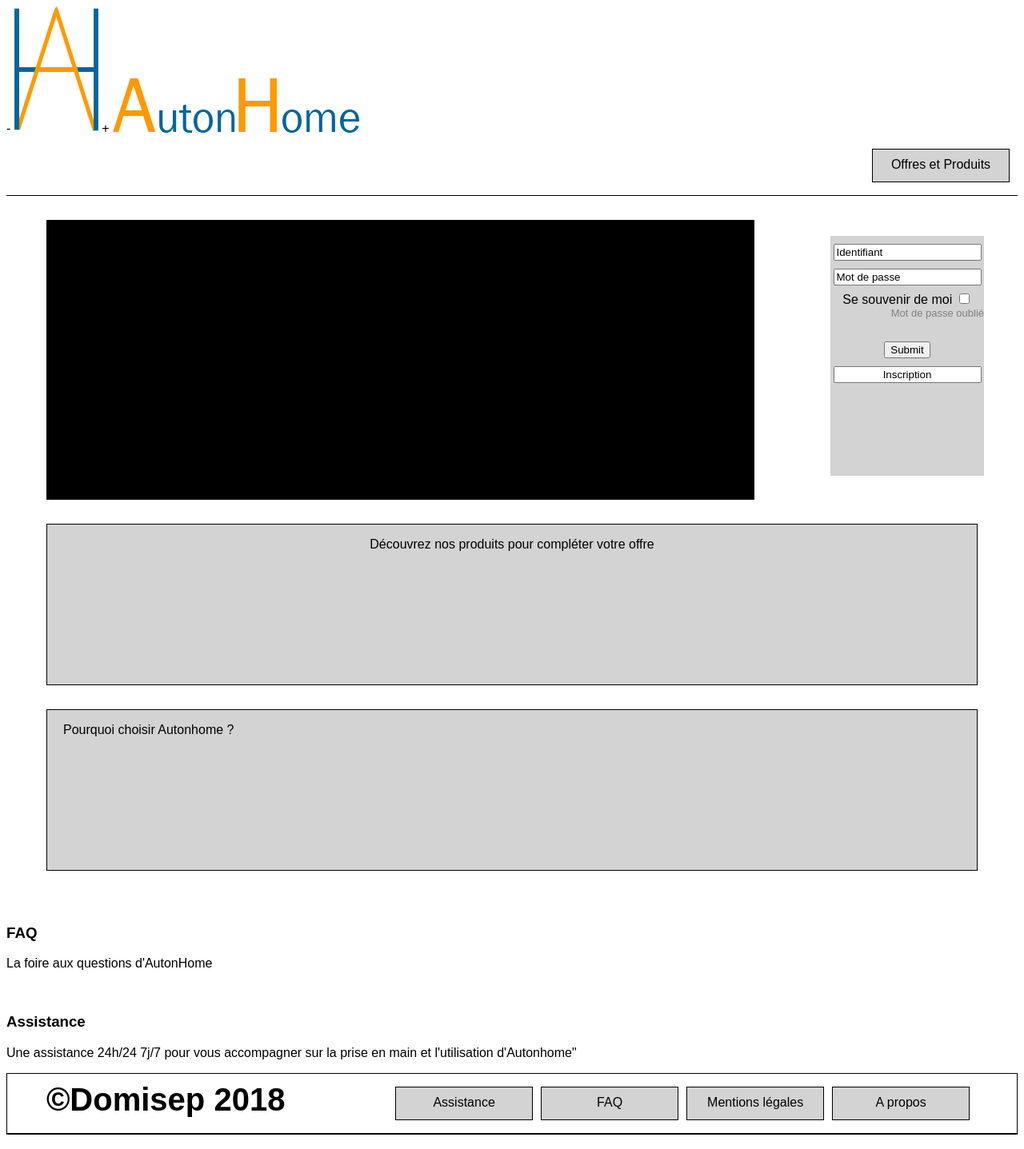
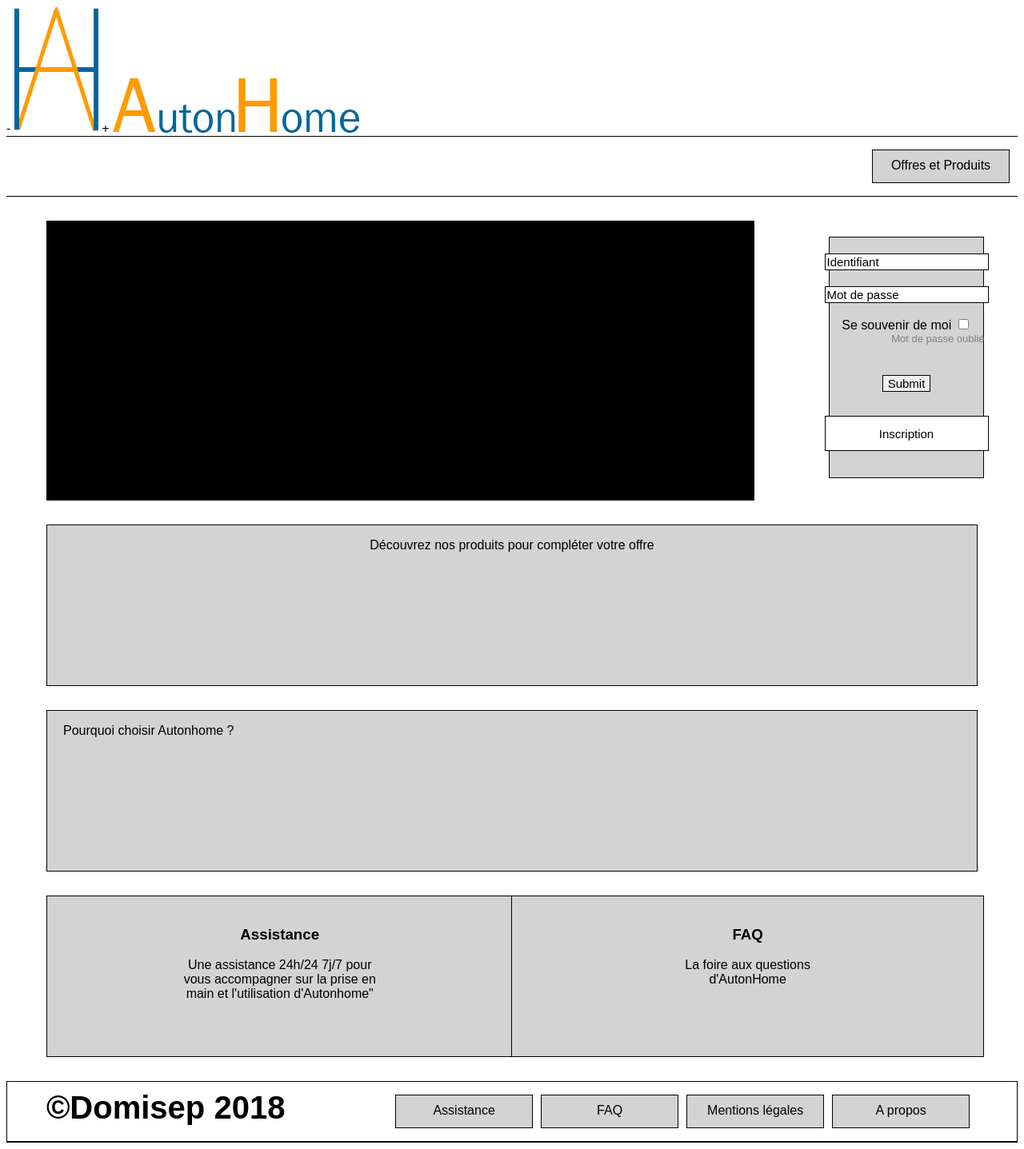
Before and after one commit to antoinepryy/autonhome, a PHP site: page / in a window 1280 px wide. Shown: the whole page at 80% size. Run offline with PHP 8.4, Linux system fonts and the light colour scheme; some web fonts are replaced.

Commit message:
ajout assistance + faq

```diff
--- a/vues/CSS/accueil.css
+++ b/vues/CSS/accueil.css
@@ -1,4 +1,4 @@
-.products, .why-us{
+.products, .why-us, .assistance, .form-field, .faq{
     border: 1px solid black;
 
 }
@@ -28,24 +28,26 @@
 
 input
 {
-    margin-top: 10px;
+    margin-top: 20px;
+    font-size: 15px;
+    border : 1px solid black;
+
 }
 
 .link-mdp-oubie{
     display: flex;
     font-size: small;
     justify-content: flex-end;
+    color: grey;
+    padding-right: 5px;
 }
 
 .inscription
 {
     text-align: center;
     margin-bottom: 10px;
-    color: black;
-}
-
-.link-mdp-oubie{
-    color: grey;
+    height: 40px;
+    margin-top: 30px;
 }
 
 .products{
@@ -77,4 +79,27 @@ nav{
     display: flex;
     justify-content: flex-end;
     border-bottom: 1px solid black;
+    border-top: 1px solid black;
 }
+
+.assistance,.faq{
+    display: flex;
+    background-color: lightgrey;
+    justify-content: center;
+    text-align: center;
+    height: 200px;
+    margin-right: 50px;
+    margin-left: 50px;
+    margin-bottom: 30px;
+    width: 46%;
+}
+
+.faq{
+    position: absolute;
+    right: 0;
+}
+
+.assistance p,.faq p{
+    margin-right: 170px;
+    margin-left: 170px;
+}
```
